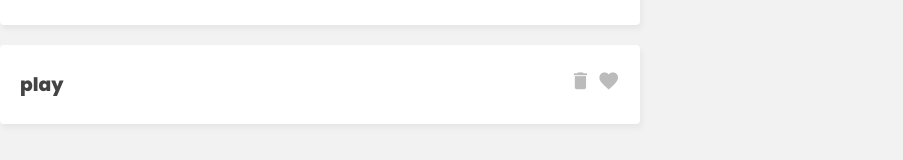
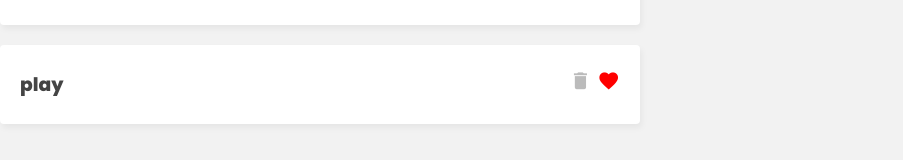
Before and after one commit to EricTimRussell/pinia, a Vue app: page / in a window 1280 px wide. Shown: the part 336-496 px from the top of the page, without its empty margins (0-903 px from the left). Built offline with nearby package versions, Linux system fonts and the light colour scheme.

Commit message:
Task style

```diff
--- a/src/assets/main.css
+++ b/src/assets/main.css
@@ -67,6 +67,10 @@ header h1 {
   color: #bbb;
 }
 
+.task i.active {
+  color: red;
+}
+
 .filter {
   width: 640px;
   text-align: right;
--- a/src/components/TaskDetails.vue
+++ b/src/components/TaskDetails.vue
@@ -3,7 +3,7 @@
     <h3>{{ t.title }}</h3>
     <div class="icons">
       <i @click="taskStore.deleteTask(t.id)" class="material-icons">delete</i>
-      <i @click="taskStore.toggleFav(t.id)" class="material-icons">favorite</i>
+      <i @click="taskStore.toggleFav(t.id)" :class="{ active: t.isFav }" class="material-icons">favorite</i>
     </div>
   </div>
 </template>
```
